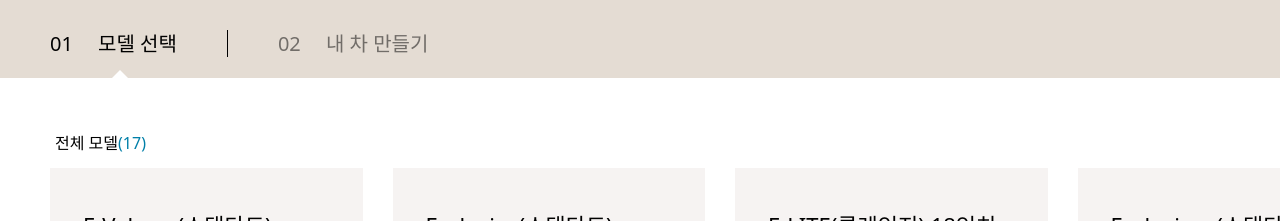
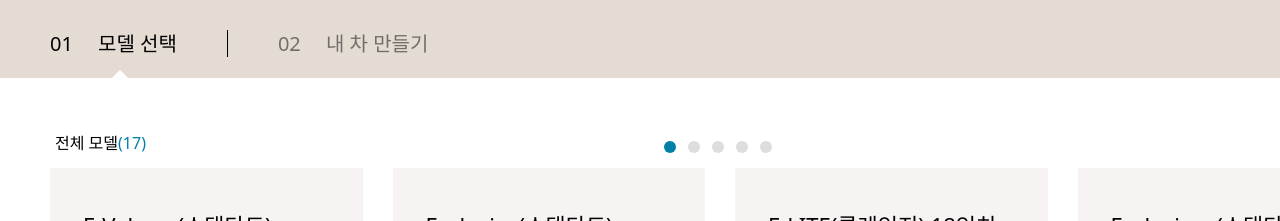
Before and after one commit to softeer5th/fe-mycar, a React (Vite) app: page /model/1 in a window 1280 px wide. Shown: the top 221 px of the page. Built offline with nearby package versions, Linux system fonts and the light colour scheme; data requests are answered from the project's data file.

Commit message:
feat: 모델 선택 selectors 구현 및 이벤트 등록

```diff
--- a/src/pages/select-car-model.tsx
+++ b/src/pages/select-car-model.tsx
@@ -2,8 +2,12 @@ import { useEffect, useState } from 'react';
 import CarProductCard from '../components/card/car-product-card';
 import { carProductRepository } from '../di';
 import { CarProduct } from '../core/model';
+import { useLocation, useNavigate } from 'react-router';
 
 const SelectCarModel = () => {
+  const navigate = useNavigate();
+  const { pathname } = useLocation();
+
   const [carProducts, setCarProducts] = useState<CarProduct[]>([]);
   const [currentPointer, setCurrentPointer] = useState(0);
   const [previousPointer, setPreviousPointer] = useState(0);
@@ -15,12 +19,15 @@ const SelectCarModel = () => {
     }
     fetchData();
   }, []);
+
   const newCarProductsArray = Array.from(
     { length: Math.ceil(carProducts.length / 4) },
     (_, i) => carProducts.slice(i * 4, i * 4 + 4),
   );
-
-  const handleButtonClick = () => {};
+  const newCarArrayLength = newCarProductsArray.length;
+  const handleButtonClick = (carModelCode: string) => {
+    navigate(`${pathname}/making/${carModelCode}`);
+  };
 
   return (
     <div className="w-full min-w-[1340px] p-[50px]  overflow-hidden">
@@ -28,14 +35,27 @@ const SelectCarModel = () => {
         전체 모델
         <span className="text-[#007fa8]">({carProducts.length})</span>
       </div>
+      <div className="relative w-[1340px]">
+        <ul className=" flex absolute top-[-40px] justify-center items-center w-full h-[37px] z-10 ">
+          {Array.from({ length: newCarArrayLength }, (_, i) => (
+            <li key={i} className={' mr-1 py-3 px-1 '}>
+              <button
+                onClick={() => {
+                  setPreviousPointer(currentPointer);
+                  setCurrentPointer(i);
+                }}
+                className={`${i === currentPointer ? 'bg-[#007fa8]' : 'bg-[#ddd] '} w-3 h-3 rounded-md overflow-hidden `}
+              ></button>
+            </li>
+          ))}
+        </ul>
         <div className=" h-[594px] inline-block relative w-[1340px] mx-auto overflow-hidden ">
           <button
             className=" absolute left-0 top-[50%] mt-[-82px] w-11 h-11 bg-[#A0A4AA] text-white z-10"
             onClick={() => {
               setPreviousPointer(currentPointer);
               setCurrentPointer(
-              (currentPointer - 1 + newCarProductsArray.length) %
-                newCarProductsArray.length,
+                (currentPointer - 1 + newCarArrayLength) % newCarArrayLength,
               );
             }}
           >
@@ -45,9 +65,7 @@ const SelectCarModel = () => {
             className="absolute right-0 top-[50%] mt-[-82px] w-11 h-11 bg-[#A0A4AA] text-white z-10"
             onClick={() => {
               setPreviousPointer(currentPointer);
-            setCurrentPointer(
-              (currentPointer + 1) % newCarProductsArray.length,
-            );
+              setCurrentPointer((currentPointer + 1) % newCarArrayLength);
             }}
           >
             {'>'}
@@ -57,10 +75,10 @@ const SelectCarModel = () => {
               <CarProductBox
                 idx={
                   Math.abs(idx - currentPointer) >
-                Math.floor(newCarProductsArray.length / 2)
+                  Math.floor(newCarArrayLength / 2)
                     ? idx - currentPointer > 0
-                    ? idx - currentPointer - newCarProductsArray.length
-                    : idx - currentPointer + newCarProductsArray.length
+                      ? idx - currentPointer - newCarArrayLength
+                      : idx - currentPointer + newCarArrayLength
                     : idx - currentPointer
                 }
                 carProducts={newCarProducts}
@@ -72,13 +90,14 @@ const SelectCarModel = () => {
           </div>
         </div>
       </div>
+    </div>
   );
 };
 
 type CarProductBoxProps = {
   idx: number;
   carProducts: CarProduct[];
-  handleButtonClick: () => void;
+  handleButtonClick: (props: string) => void;
   isAnimating?: boolean;
   isActive?: boolean;
 };
@@ -102,7 +121,9 @@ const CarProductBox = ({
         {carProducts.map((carProduct) => (
           <CarProductCard
             carProduct={carProduct}
-            handleButtonClick={() => handleButtonClick()}
+            handleButtonClick={() =>
+              handleButtonClick(carProduct.saleModelCode)
+            }
           />
         ))}
       </div>
```
Lines whose indentation alone changed are shown as unchanged.
